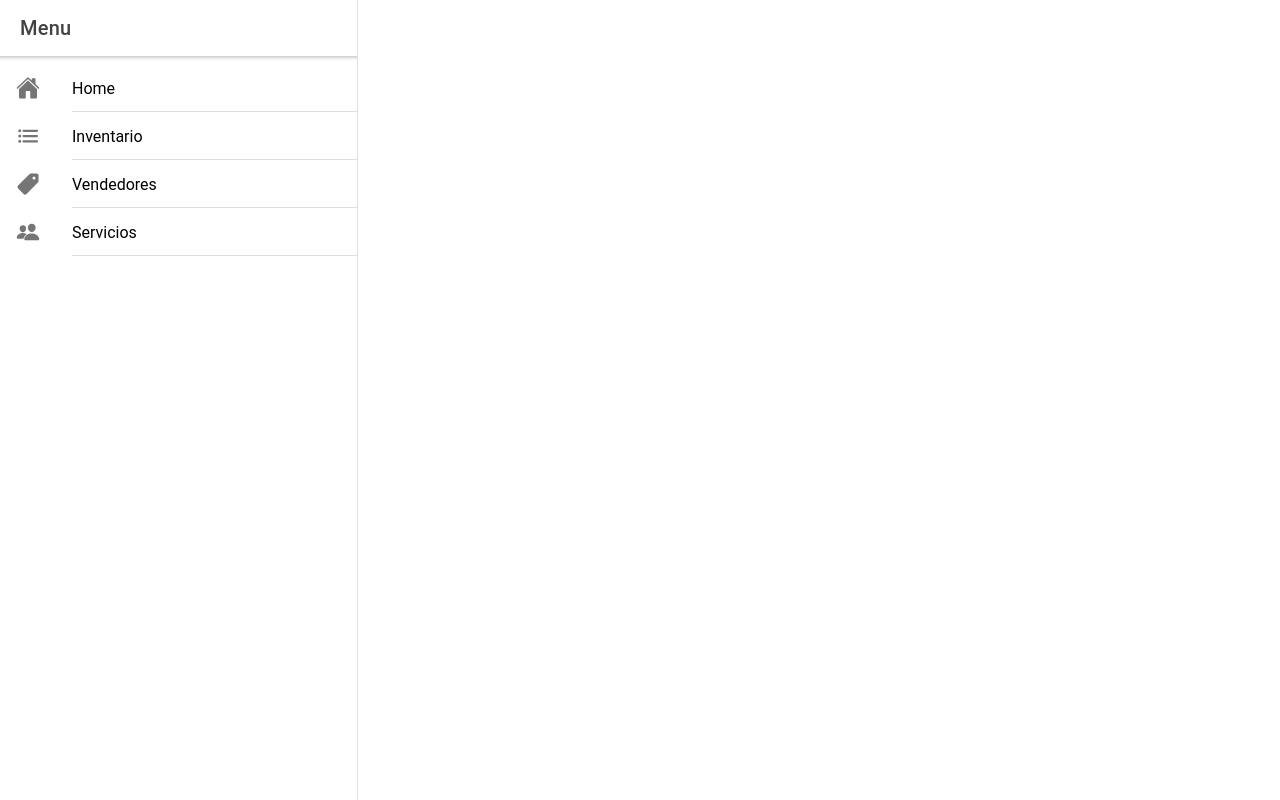
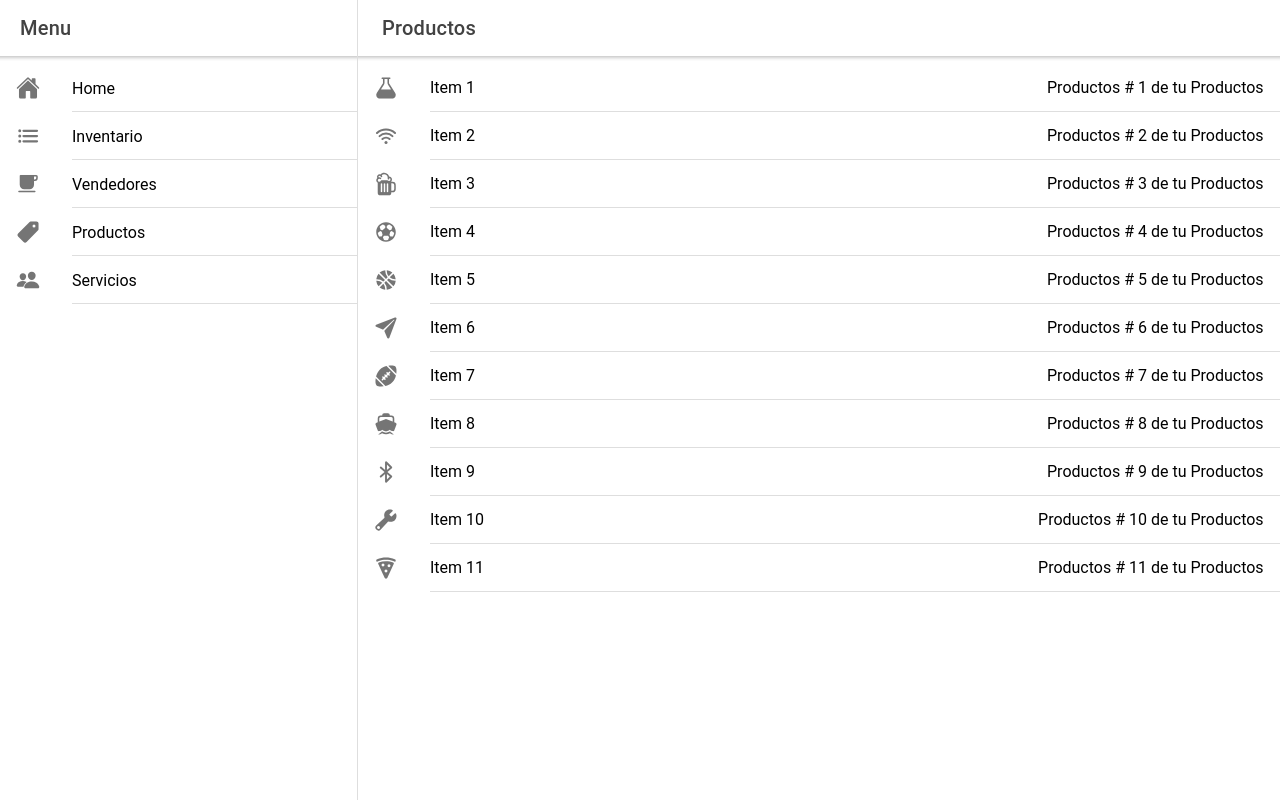
Before and after one commit to cdceballor/Ucommerce, a React (Create React App) app: page /home/Productos in a window 1280 px wide. Built offline with nearby package versions, Linux system fonts and the light colour scheme.

Commit message:
pag. productos creada

```diff
--- a/src/App.tsx
+++ b/src/App.tsx
@@ -9,6 +9,7 @@ import Home from './pages/Home';
 import Inventario from './pages/Inventario';
 import Servicios from './pages/Servicios';
 import Vendedores from './pages/Vendedores';
+import Productos from './pages/Productos';
 import { home, list, people, pricetag, bookmark } from 'ionicons/icons';
 
 /* Core CSS required for Ionic components to work properly */
@@ -29,6 +30,7 @@ import '@ionic/react/css/display.css';
 
 /* Theme variables */
 import './theme/variables.css';
+import { cafe } from 'ionicons/icons';
 
 const appPages: AppPage[] = [
   {
@@ -44,6 +46,11 @@ const appPages: AppPage[] = [
   {
     title: 'Vendedores',
     url: '/home/vendedores',
+    icon: cafe
+  },
+  {
+    title: 'Productos',
+    url: '/home/Productos',
     icon: pricetag
   },
   {
@@ -63,6 +70,7 @@ const App: React.FC = () => (
           <Route path="/home/vendedores" component={Vendedores} exact={true} />
           <Route path="/home/inventario" component={Inventario} exact={true} />
           <Route path="/home/servicios" component={Servicios} exact={true} />
+          <Route path="/home/Productos" component={Productos} exact={true} />
           <Route path="/" render={() => <Redirect to="/home"/> } exact={true} />
         </IonRouterOutlet>
       </IonSplitPane>
--- /dev/null
+++ b/src/pages/Productos.tsx
@@ -0,0 +1,53 @@
+import { IonButtons, IonContent, IonHeader, IonIcon, IonItem, IonList, IonMenuButton, IonPage, IonTitle, IonToolbar } from '@ionic/react';
+import { americanFootball, basketball, beer, bluetooth, boat, build, flask, football, paperPlane, wifi, pizza } from 'ionicons/icons';
+import React from 'react';
+
+const Productos: React.FC = () => {
+  return (
+    <IonPage>
+      <IonHeader>
+        <IonToolbar>
+          <IonButtons slot="start">
+            <IonMenuButton />
+          </IonButtons>
+          <IonTitle>Productos</IonTitle>
+        </IonToolbar>
+      </IonHeader>
+      <IonContent>
+        <ListItems />
+      </IonContent>
+    </IonPage>
+  );
+};
+
+const ListItems = () => {
+  const icons = [
+    flask,
+    wifi,
+    beer,
+    football,
+    basketball,
+    paperPlane,
+    americanFootball,
+    boat,
+    bluetooth,
+    build,
+    pizza
+  ];
+
+  const items = [1, 2, 3, 4, 5, 6, 7, 8, 9, 10, 11].map(x => {
+    return (
+      <IonItem key={x}>
+        <IonIcon icon={icons[x - 1]} slot="start" />
+        Item {x}
+        <div className="item-note" slot="end">
+          Productos # {x} de tu Productos
+        </div>
+      </IonItem>
+    );
+  });
+
+  return <IonList>{items}</IonList>;
+};
+
+export default Productos;
```
